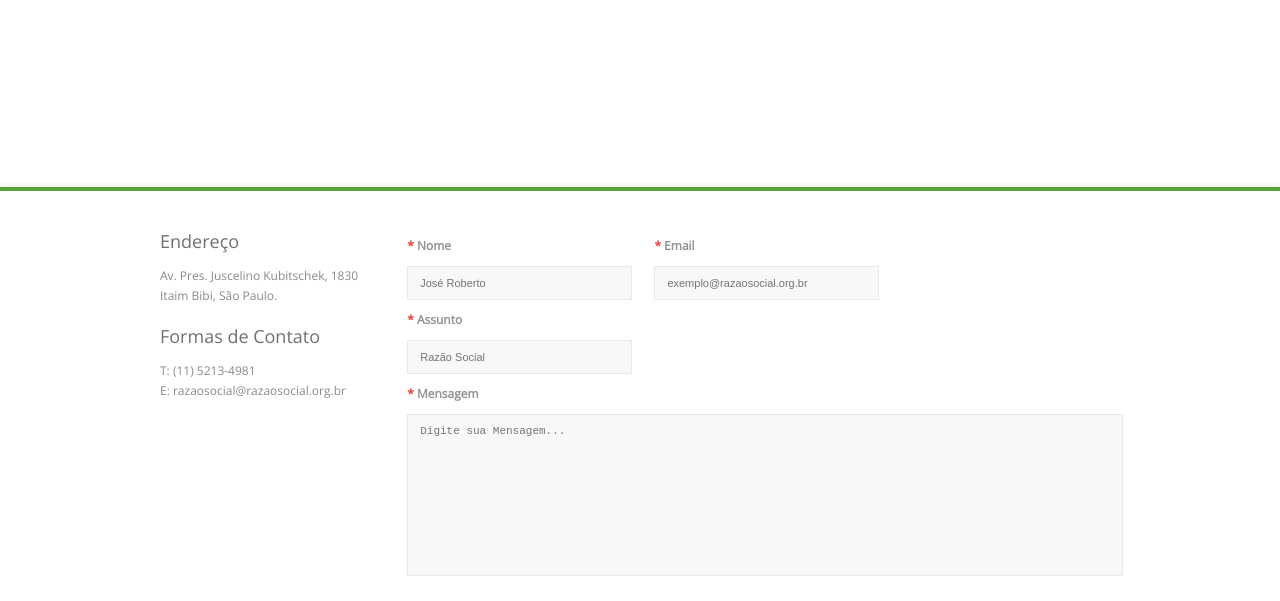
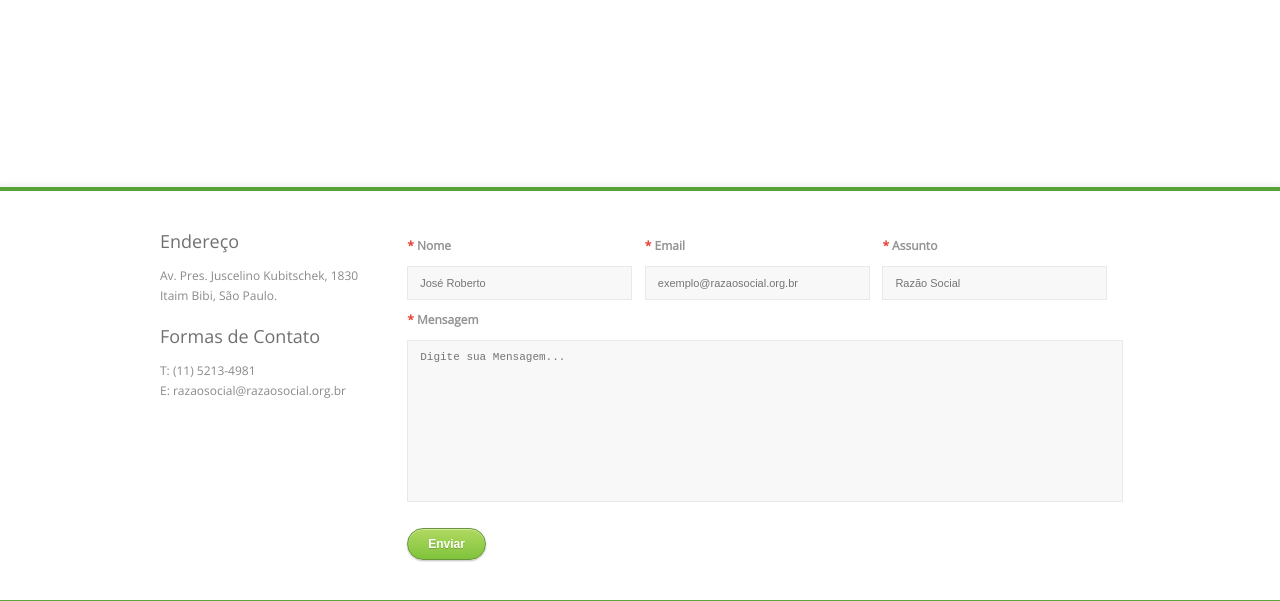
Before and after one commit to razaosocial/irs_www, a PHP site: page /contato.php in a window 1280 px wide. Shown: the part 567-1168 px from the top of the page. Run offline with PHP 8.4, Linux system fonts and the light colour scheme; some libraries are stand-ins or nearby versions; some web fonts are replaced.

Commit message:
correção da disponibilizacao do formulario de contato

```diff
--- a/contato.php
+++ b/contato.php
@@ -35,19 +35,19 @@ include_once 'inc/menu.php';
 	</div>
 	<form  id="contato" name="contato" class="simple-form" method="post" action="">
 
-		<div class="one-fourth">
+		<div class="one-fourth contact-form">
 			<fieldset>
 				<label><span>* </span>Nome </label>
 				<input type="text" required="Campo obrigatorio" class="text requiredField" placeholder="José Roberto" id="name" name="name"/>
 			</fieldset>
 		</div>
-		<div class="one-fourth">
+		<div class="one-fourth contact-form">
 			<fieldset>
 				<label><span>* </span>Email </label>
 				<input type="email"  required="Campo obrigatorio" class="requiredField email" placeholder="exemplo@razaosocial.org.br" id="email" name="email"/>
 			</fieldset>
 		</div>
-		<div class="one-fourth">
+		<div class="one-fourth contact-form">
 			<fieldset>
 				<label><span>* </span>Assunto</label>
 				<input type="text" required="Campo obrigatorio" class="requiredField text" placeholder="Razão Social" id="assunto" name="assunto"/>
--- a/css/main-style.css
+++ b/css/main-style.css
@@ -1810,6 +1810,10 @@ textarea {
 .contact-end{   /* class para aumentar o espaço do endereço sem afetar a class one-fourth - fernanda*/
     width: 23.75%;
 }
+
+.contact-form{
+    width: 21.75%;
+}
 /*_____________________________________________________________
 
 					09 - FEATURES: BUTTONS & LINKS
```
